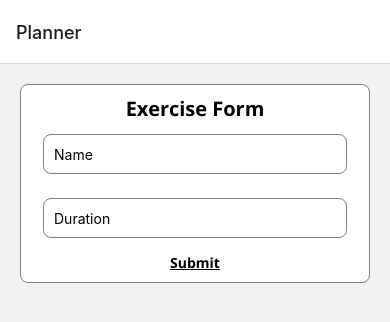
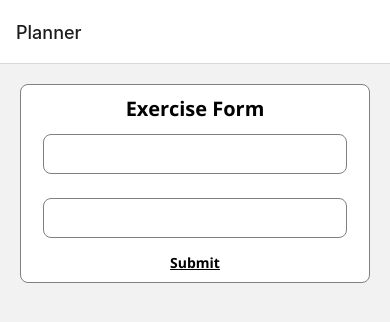
Before and after one commit to makyinmars/Pepa, a React Native app: screen /Planner in a window 390 px wide. Shown: the top 322 px of the page. Built offline with nearby package versions, Linux system fonts and the light colour scheme.

Commit message:
chore: adding react hook form

```diff
--- a/src/components/WorkoutForm.tsx
+++ b/src/components/WorkoutForm.tsx
@@ -1,5 +1,6 @@
-import { useState } from "react";
 import { View, Text, StyleSheet, TextInput } from "react-native";
+import { useForm, Controller, SubmitHandler } from "react-hook-form";
+
 import PressableText from "./styled/PressableText";
 
 export type ExerciseForm = {
@@ -7,37 +8,60 @@ export type ExerciseForm = {
   duration: string;
 };
 
-type WorkoutProps = {
-  onSubmit: (form: ExerciseForm) => void;
-};
+export default function WorkoutForm() {
+  const {
+    control,
+    handleSubmit,
+    formState: { errors },
+  } = useForm<ExerciseForm>();
 
-export default function WorkoutForm({ onSubmit }: WorkoutProps) {
-  const [form, setForm] = useState<ExerciseForm>({
-    name: "",
-    duration: "",
-  });
+  console.log(errors.name && errors.name.message);
 
-  const onChangeText = (name: string) => (text: string) => {
-    setForm({ ...form, [name]: text });
+  const onSubmit: SubmitHandler<ExerciseForm> = (data) => {
+    alert(JSON.stringify(data));
   };
 
   return (
     <View style={styles.container}>
       <Text style={styles.title}>Exercise Form</Text>
       <View>
-        <TextInput
-          onChangeText={onChangeText("name")}
-          style={styles.input}
-          value={form.name}
-          placeholder="Name"
+        <Controller
+          control={control}
+          rules={{
+            required: true,
+          }}
+          name="name"
+          render={({ field: { onChange, value, onBlur } }) => (
+            <TextInput
+              style={styles.input}
+              onChangeText={onChange}
+              onBlur={onBlur}
+              value={value}
+            />
+          )}
         />
-        <TextInput
-          onChangeText={onChangeText("duration")}
-          style={styles.input}
-          value={form.duration}
-          placeholder="Duration"
+        {errors.name && <Text style={styles.error}>{errors.name.message}</Text>}
+
+        <Controller
+          control={control}
+          rules={{
+            required: true,
+          }}
+          render={({ field: { onChange, onBlur, value } }) => (
+            <TextInput
+              style={styles.input}
+              onChangeText={onChange}
+              onBlur={onBlur}
+              value={value}
+            />
+          )}
+          name="duration"
         />
-        <PressableText text="Submit" onPress={() => onSubmit(form)} />
+        {errors.duration && (
+          <Text style={styles.error}>{errors.duration.message}</Text>
+        )}
+
+        <PressableText text="Submit" onPress={handleSubmit(onSubmit)} />
       </View>
     </View>
   );
@@ -64,4 +88,7 @@ const styles = StyleSheet.create({
     borderColor: "gray",
     borderRadius: 8,
   },
+  error: {
+    color: "red",
+  },
 });
```
